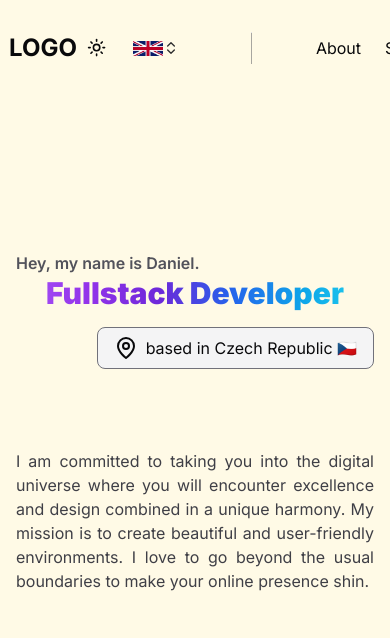
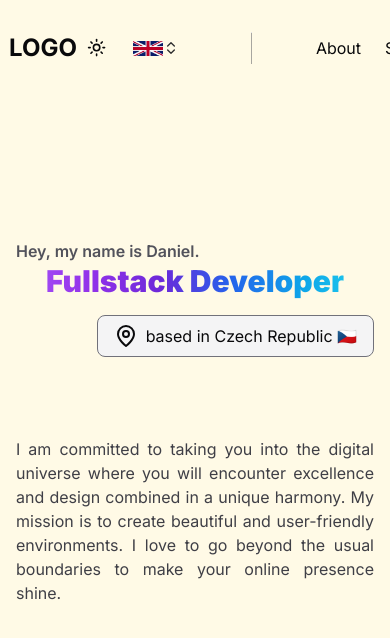
Before and after one commit to ton1czech/baudys, a Next.js app: page / in a window 390 px wide. Shown: the top 638 px of the page. Built offline with nearby package versions, Linux system fonts and the light colour scheme.

Commit message:
🐛BUG FIX: navbar zindex

```diff
--- a/app/layout.tsx
+++ b/app/layout.tsx
@@ -16,7 +16,12 @@ export const metadata: Metadata = {
 export default function Layout({ children }: { children: React.ReactNode }) {
   return (
     <html lang='en'>
-      <body className={cn('antialiased scroll-smooth', inter.className)}>
+      <body
+        className={cn(
+          'antialiased scroll-smooth min-h-[300vh]',
+          inter.className
+        )}
+      >
         <ThemeProvider
           attribute='class'
           defaultTheme='system'
--- a/components/homepage/hero.tsx
+++ b/components/homepage/hero.tsx
@@ -10,7 +10,7 @@ export const Hero = () => {
   const { language } = useLanguage()
 
   return (
-    <>
+    <div className='overflow-hidden'>
       <Mist />
       <Container className='min-h-screen grid place-content-center'>
         <div>
@@ -38,7 +38,7 @@ export const Hero = () => {
               will encounter excellence and design combined in a unique harmony.
               My mission is to create beautiful and user-friendly environments.
               I love to go beyond the usual boundaries to make your online
-              presence shin.
+              presence shine.
             </p>
           )}
           {language === 'cs' && (
@@ -52,6 +52,6 @@ export const Hero = () => {
           )}
         </div>
       </Container>
-    </>
+    </div>
   )
 }
--- a/components/navbar/navbar.tsx
+++ b/components/navbar/navbar.tsx
@@ -30,7 +30,7 @@ export const Navbar = () => {
   return (
     <nav
       className={cn(
-        'fixed top-5 px-2 left-1/2 h-14 -translate-x-1/2 border border-transparent rounded-xl w-full mx-auto 2xl:max-w-screen-xl lg:max-w-screen-lg transition grid items-center',
+        'fixed top-5 px-2 left-1/2 h-14 -translate-x-1/2 border border-transparent rounded-xl w-full mx-auto 2xl:max-w-screen-xl lg:max-w-screen-lg transition grid items-center z-[9999]',
         !isTopOfTheScreen &&
           'bg-zinc-300/20 border-zinc-400/70 backdrop-blur-lg dark:bg-zinc-800/20 dark:border-zinc-600/70 shadow-xl'
       )}
```
